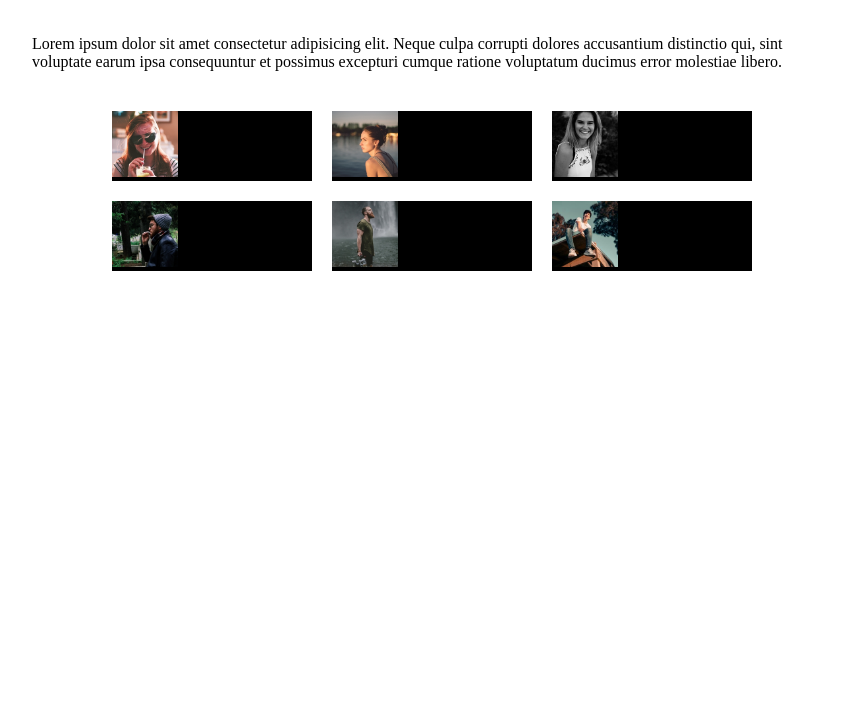
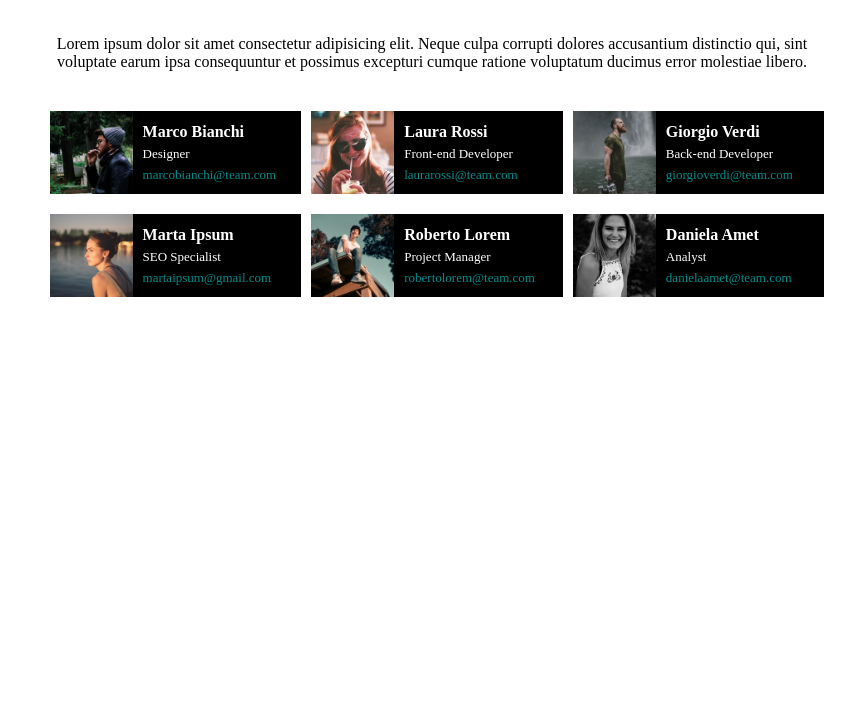
Before and after one commit to lucamagio/html-css-flex-cards, a plain HTML site: page index.html in a window 1280 px wide. Shown: the part 82-800 px from the top of the page, without its empty margins (208-1063 px from the left). Drawn offline with Linux system fonts and the light colour scheme.

Commit message:
feat: add class.css,  fix css and fix html

```diff
--- /dev/null
+++ b/css/class.css
@@ -0,0 +1,31 @@
+.section-container{
+    display: flex;
+    flex-wrap: wrap;
+    justify-content: center;
+    max-width: 800px;
+    margin-top: 40px;
+
+}
+
+
+.description{
+    max-width: 800px;
+    width: 100%;
+    text-align: center;
+}
+
+.email{
+    color:darkcyan;
+    font-size: small;
+}
+
+.info{
+    display: flex;
+    flex-direction: column;
+}
+
+.work{
+    margin-top: 5px;
+    margin-bottom: 5px;
+    font-size: small
+}
--- a/css/main.css
+++ b/css/main.css
@@ -6,39 +6,32 @@
 
 h1{
     text-align: center;
+    color: blueviolet;
+    font-family: 'Franklin Gothic Medium', 'Arial Narrow', Arial, sans-serif;
     margin-top: 30px;
     margin-bottom: 50px;
 }
 
-p{
-    max-width: 800px;
-    width: 100%;
-}
 
 main{
     display: flex;
     align-items: center;
-    flex-wrap: wrap;
-    flex-grow: 1;
     flex-direction: column;
     margin-left: 30px;
     margin-right: 30px;
 
 }
 
-.section-conteiner{
-    display: flex;
-    flex-wrap: wrap;
-    gap: 20px;
-    justify-content: center;
-    max-width: 800px;
-    margin-top: 40px;
-
-}
 
 div{
     background-color: black;
-    width: ((100% / 3) - 5px);
+    color: white;
+    display: flex;
+    align-items: center;
+    max-width: calc((100% / 3) - 15px);
+    column-gap: 10px;
+    margin-left: 10px;
+    margin-bottom: 20px;
 }
 
 img{
--- a/index.html
+++ b/index.html
@@ -4,6 +4,7 @@
     <meta charset="UTF-8">
     <meta name="viewport" content="width=device-width, initial-scale=1.0">
     <link rel="stylesheet" href="./css/main.css">
+    <link rel="stylesheet" href="./css/class.css">
     <title>Document</title>
 </head>
 <body>
@@ -12,15 +13,72 @@
     </header>
 
     <main>
-        <p>Lorem ipsum dolor sit amet consectetur adipisicing elit. Neque culpa corrupti dolores accusantium distinctio qui, sint voluptate earum ipsa consequuntur et possimus excepturi cumque ratione voluptatum ducimus error molestiae libero.</p>
-        <section class="section-conteiner">
-        <div><img src="./img/female1.png" alt="female1"></div>
-        <div><img src="./img/female2.png" alt="female2"></div>
-        <div><img src="./img/female3.png" alt="female3"></div>
-        <div><img src="./img/male1.png" alt="male1"></div>
-        <div><img src="./img/male2.png" alt="male2"></div>
-        <div><img src="./img/male3.png" alt="male3"></div>
-        </section>
+        <p class="description">Lorem ipsum dolor sit amet consectetur adipisicing elit.
+            Neque culpa corrupti dolores accusantium distinctio qui,
+            sint voluptate earum ipsa consequuntur et possimus excepturi
+            cumque ratione voluptatum ducimus error molestiae libero.</p>
+
+        <section class="section-container">
+        <div>
+            <img src="./img/male1.png" alt="male1">
+
+            <section class="info">
+                <h4>Marco Bianchi</h4>
+                <p class="work">Designer</p>
+                <p class="email">marcobianchi@team.com</p>
+            </section>
+        </div>
+
+        <div>
+            <img src="./img/female1.png" alt="female1">
+
+            <section class="info">
+                <h4>Laura Rossi</h4>
+                <p class="work">Front-end Developer</p>
+                <p class="email">laurarossi@team.com</p>
+            </section>
+        </div>
+
+        <div>
+            <img src="./img/male2.png" alt="male2">
+
+            <section class="info">
+                <h4>Giorgio Verdi</h4>
+                <p class="work">Back-end Developer</p>
+                <p class="email">giorgioverdi@team.com</p>
+            </section>
+        </div>
+
+        <div>
+            <img src="./img/female2.png" alt="female2">
+
+            <section class="info">
+                <h4>Marta Ipsum</h4>
+                <p class="work">SEO Specialist</p>
+                <p class="email">martaipsum@gmail.com</p>
+            </section>
+        </div>
+
+        <div>
+            <img src="./img/male3.png" alt="male3">
+
+            <section class="info">
+                <h4>Roberto Lorem</h4>
+                <p class="work">Project Manager</p>
+                <p class="email">robertolorem@team.com</p>
+            </section>
+        </div>
+
+        <div>
+            <img src="./img/female3.png" alt="female3">
+
+            <section class="info">
+                <h4>Daniela Amet</h4>
+                <p class="work">Analyst</p>
+                <p class="email">danielaamet@team.com</p>
+            </section>
+        </div>
+    </section>
     </main>
 </body>
 </html>
```
